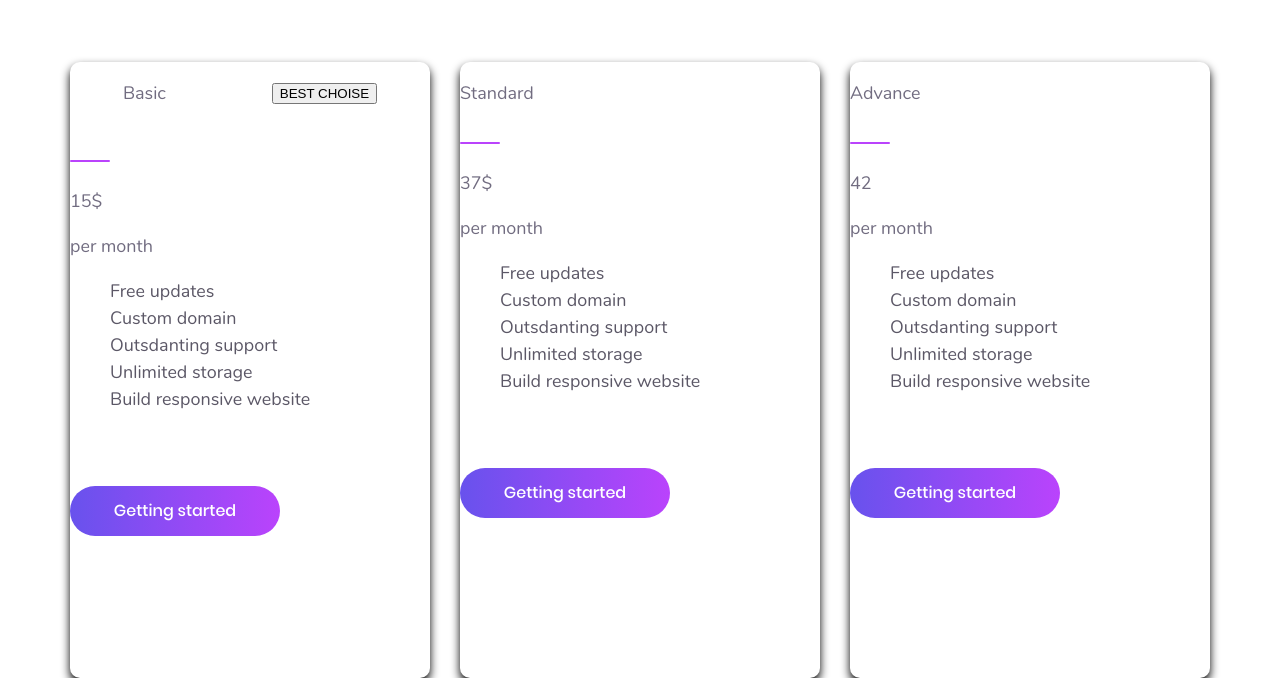
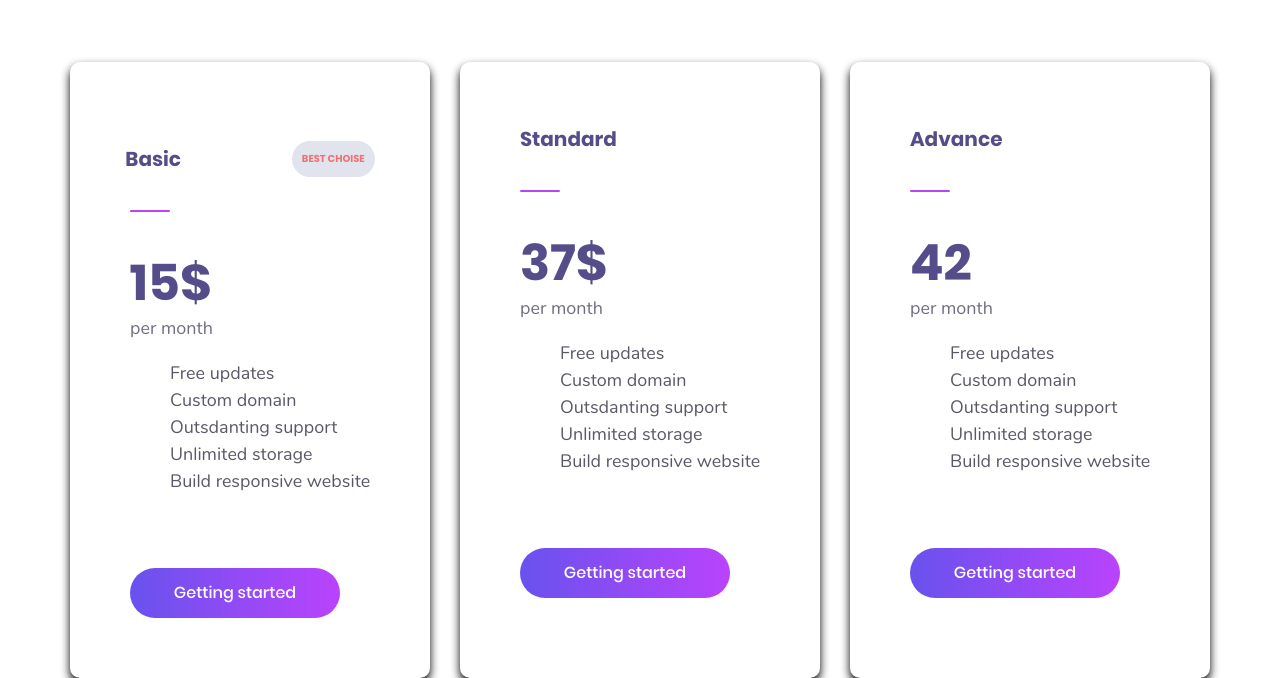
Before and after one commit to fouad-git/integration-3-responsive, a plain HTML site: page index.html in a window 1280 px wide. Shown: the part 994-1672 px from the top of the page. Drawn offline with Linux system fonts and the light colour scheme.

Commit message:
update -
ajout style et marge élément conteneur 2

```diff
--- a/style.css
+++ b/style.css
@@ -172,13 +172,6 @@ a{
 
 /*section2*/
 
-.pad-cont2
-{
-    padding:auto auto;
-}
-
-
-
 .article-c2
 {
     width: 32%;
@@ -190,8 +183,44 @@ a{
     border-radius: 10px;
     box-shadow: 0px 5px 10px #000000;
 }
-#flexio
+
+#bt-bestchoise
 {
-    text-decoration: underline;
+    border-radius:25px;
+    border: none;
+    background-color: #E1E4ED;
+    color: #EF7171;
+    font-family: 'Poppins-Bold',sans-serif;
+    font-size: 0.625rem;
+   padding: 0.625rem;
+}
+.flexio
+{
+
+    font-family: 'Poppins-Bold',sans-serif;
+    font-size: 1.25rem;
+    color:#554D89;
 
 }
+.marg-img
+{
+    margin:0;
+    padding-left: 60px;
+}
+.price
+{
+    font-family:'Poppins-Bold',sans-serif;
+    color: #554D89;
+    font-size: 3.125rem;
+    padding-left:60px;
+    margin-bottom: 0;
+
+}
+.mrg60
+{
+    margin-left: 60px;
+}
+.mrg-top
+{
+    margin-top: 64px;
+}
```
